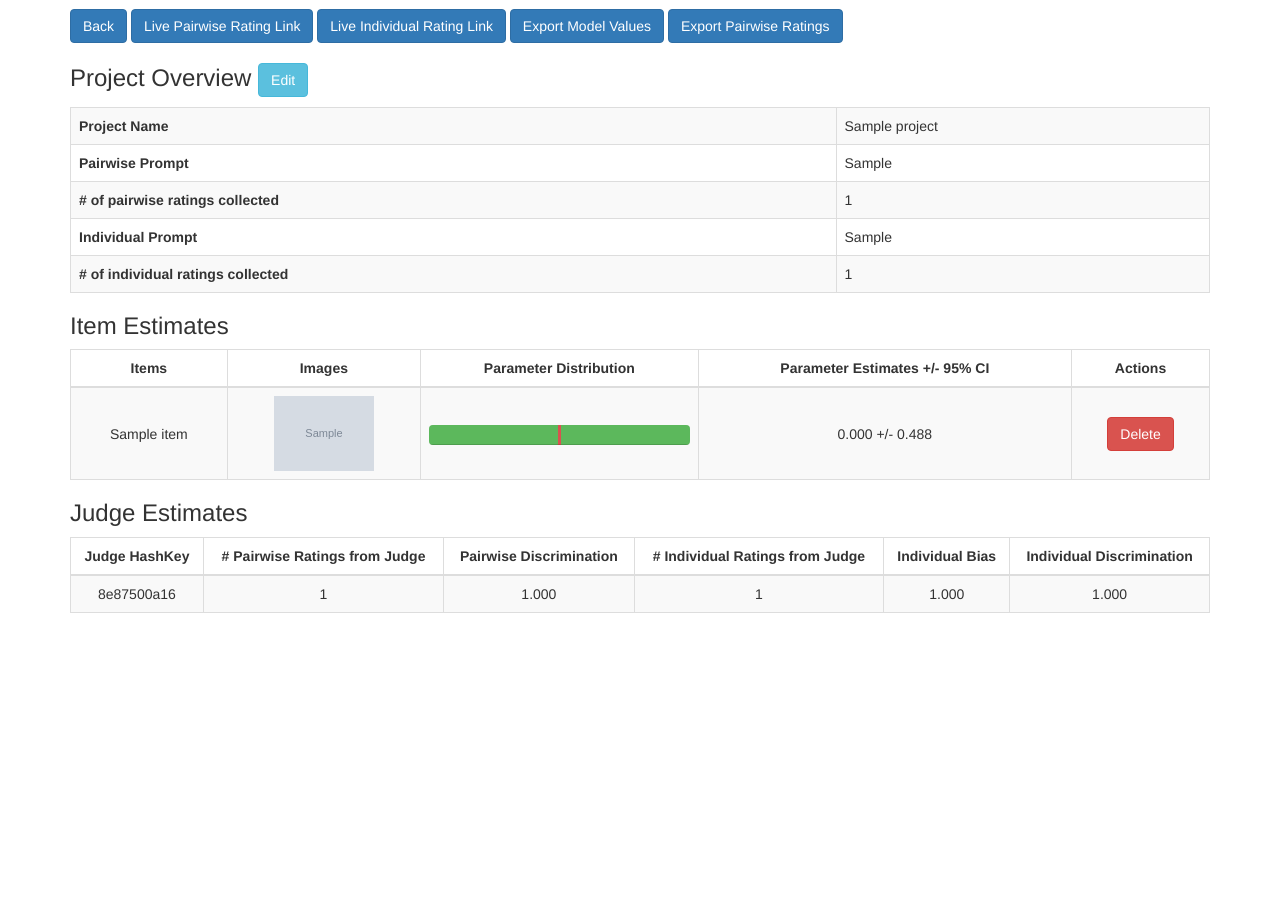
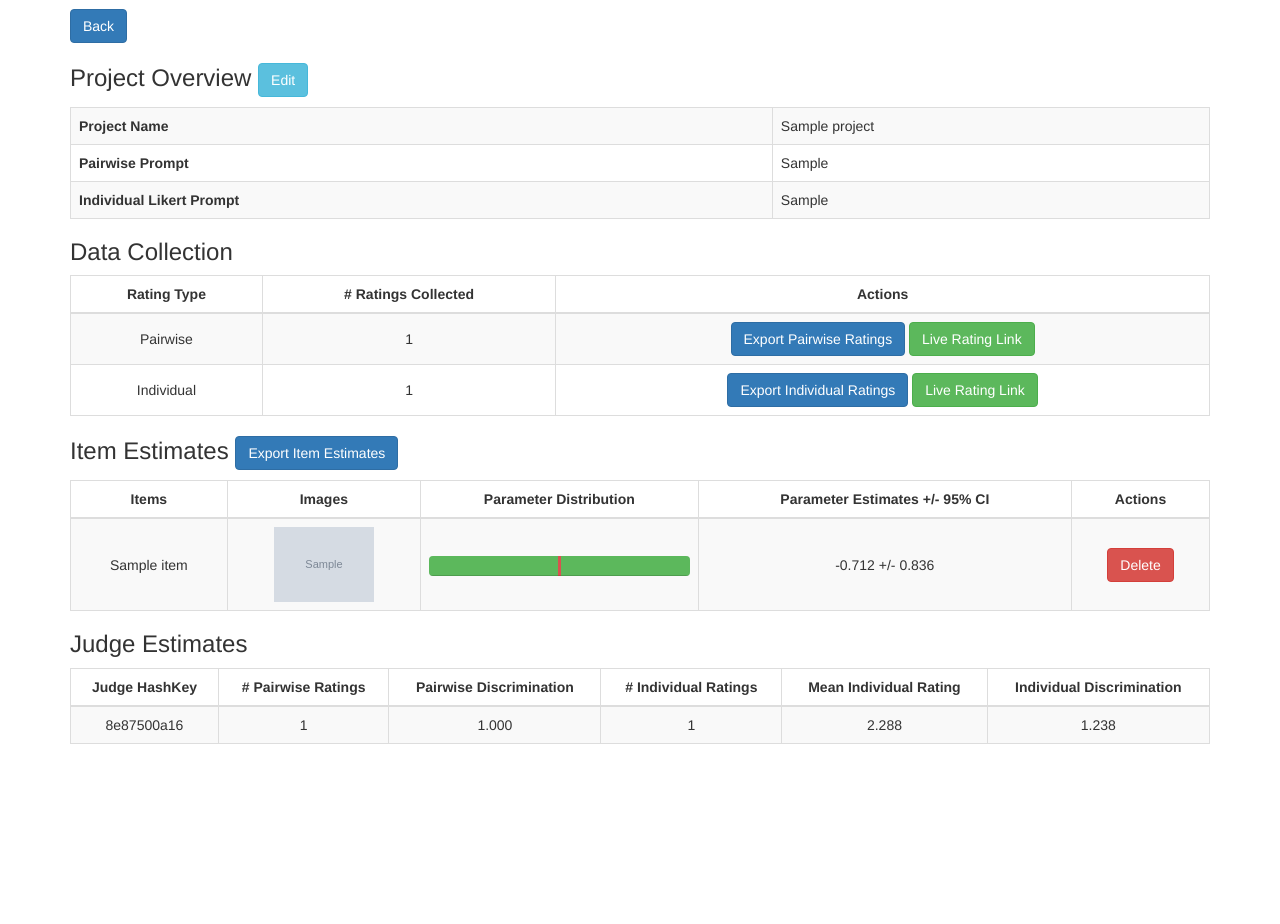
Before and after one commit to afcarl/humanranker, a Django app: page /view_project/1 in a window 1280 px wide. Shown: the part 51-975 px from the top of the page. Before the commit the page ends 664 px from the top, so only its background shows below. Run offline with Django 3.2, Linux system fonts and the light colour scheme; a user stored in the database is signed in; tables that the repository leaves empty hold one stand-in row (values such as "Sample post"); grey boxes marked "Sample" are stand-in pictures; style sheets or scripts are compiled from the project's sources; parts of the project's set-up code (start-up, migrations or seed data) failed here and were passed over; some libraries are stand-ins or nearby versions.

Commit message:
got the combined individual and pairwise model working and ready to go.

```diff
--- a/ranker/forms.py
+++ b/ranker/forms.py
@@ -27,7 +27,7 @@ class ProjectForm(ModelForm):
 
     class Meta:
         model = Project
-        fields = ['name', 'pairwise_prompt', 'individual_prompt']
+        fields = ['name', 'pairwise_prompt', 'individual_likert_prompt']
 
     def save_images(self):
         for item in self.cleaned_data['items']:
@@ -38,4 +38,4 @@ class ProjectUpdateForm(ModelForm):
 
     class Meta:
         model = Project
-        fields = ['name', 'pairwise_prompt', 'individual_prompt']
+        fields = ['name', 'pairwise_prompt', 'individual_likert_prompt']
--- a/ranker/static/ranker/css/style.less
+++ b/ranker/static/ranker/css/style.less
@@ -1,4 +1,8 @@
 @import (less) 'bootstrap.min.css';
+
+.table tbody>tr>td{
+    vertical-align: middle;
+}
 
 li a {
     color: green;
--- a/ranker/templates/ranker/create_project.html
+++ b/ranker/templates/ranker/create_project.html
@@ -33,9 +33,8 @@
         $('#id_name').attr('placeholder', "Creativity Ranking Project");
         $('#id_pairwise_prompt').attr('placeholder', "Which design is more creative?");
         $('#id_pairwise_prompt').attr('rows', "2");
-        $('#id_individual_prompt').attr('placeholder', "This design is creative.");
-        $('#id_individual_prompt').attr('rows', "2");
-        $('label[for="id_individual_prompt"]').text("Individual likert prompt:");
+        $('#id_individual_likert_prompt').attr('placeholder', "This design is creative.");
+        $('#id_individual_likert_prompt').attr('rows', "2");
     });
 </script>
 
--- a/ranker/templates/ranker/likert.html
+++ b/ranker/templates/ranker/likert.html
@@ -4,6 +4,10 @@
 {% endblock %}
 
 {% block content %}
+    <div style="padding: 20px;" class="text-center">
+        <h5>(Answer question at bottom)</h5>
+    </div>
+
     <div style="display:block; width: 100%; clear: both;">
         <div style="float:left; width: 100%; text-align:center; border-style:solid; border-width:3px;">
             <div id="image">
@@ -14,7 +18,7 @@
 
     <div style="display:block; width:100%; clear: both; padding: 20px;">
         <h4 style="margin-left: auto; margin-right: auto; width:
-        400px" class="text-center">{{ project.individual_prompt }}</h4>
+        400px" class="text-center">{{ project.individual_likert_prompt }}</h4>
         <div style="margin-left:auto; margin-right:auto; width: 300px;
             padding-left: 80px">
             <fieldset>
--- a/ranker/templates/ranker/rate.html
+++ b/ranker/templates/ranker/rate.html
@@ -4,11 +4,9 @@
 {% endblock %}
 
 {% block content %}
-    <!--<div style="padding: 20px;" class="text-center">
-        <h4>{{ project.pairwise_prompt }}</h4>
+    <div style="padding: 20px;" class="text-center">
         <h5>(Answer question at bottom)</h5>
     </div>
-    -->
 
     <div style="display:block; width: 100%; clear: both;">
         <div style="float:left; width: 49%; text-align:center; border-style:solid; border-width:3px;">
--- a/ranker/templates/ranker/update_project.html
+++ b/ranker/templates/ranker/update_project.html
@@ -33,9 +33,8 @@
         $('#id_name').attr('placeholder', "Creativity Ranking Project");
         $('#id_pairwise_prompt').attr('placeholder', "Which design is more creative?");
         $('#id_pairwise_prompt').attr('rows', "2");
-        $('#id_individual_prompt').attr('placeholder', "This design is creative.");
-        $('#id_individual_prompt').attr('rows', "2");
-        $('label[for="id_individual_prompt"]').text("Individual likert prompt:");
+        $('#id_individual_likert_prompt').attr('placeholder', "This design is creative.");
+        $('#id_individual_likert_prompt').attr('rows', "2");
     });
 </script>
 
--- a/ranker/templates/ranker/view_project.html
+++ b/ranker/templates/ranker/view_project.html
@@ -1,19 +1,10 @@
 {% extends "base.html" %}
-{% load tz %}
 
 {% block content %}
     <p>
         <div>
             <a class="btn btn-primary" href="{% url 'dashboard' %}"
                 role="button">Back</a>
-            <a class="btn btn-primary" href="{% url 'rate' project.id %}"
-                role="button">Live Pairwise Rating Link</a>
-            <a class="btn btn-primary" href="{% url 'likert' project.id %}"
-                role="button">Live Individual Rating Link</a>
-            <a class="btn btn-primary" href="{% url 'export_rankings' project.id %}"
-                role="button">Export Model Values</a>
-            <a class="btn btn-primary" href="{% url 'export_ratings' project.id %}"
-                role="button">Export Pairwise Ratings</a>
         </div>
     </p>
 
@@ -23,13 +14,40 @@
         <tbody>
         <tr><td><strong>Project Name</strong></td><td>{{ project.name }}</td></tr>
         <tr><td><strong>Pairwise Prompt</strong></td><td>{{ project.pairwise_prompt }}</td></tr>
-        <tr><td><strong># of pairwise ratings collected</strong></td><td>{{ project.ratings.all | length }}</td></tr>
-        <tr><td><strong>Individual Prompt</strong></td><td>{{ project.individual_prompt }}</td></tr>
-        <tr><td><strong># of individual ratings collected</strong></td><td>{{ project.likerts.all | length }}</td></tr>
+        <tr><td><strong>Individual Likert Prompt</strong></td><td>{{ project.individual_likert_prompt }}</td></tr>
         </tbody>
     </table>
 
-    <h3>Item Estimates</h3>
+    <h3>Data Collection </h3>
+    <table class="table table-striped table-bordered bottom-table text-center">
+        <thead>
+            <tr>
+                <th class="text-center">Rating Type</th>
+                <th class="text-center"># Ratings Collected</th>
+                <th class="text-center">Actions</th>
+        </thead>
+        <tbody>
+            <tr>
+                <td>Pairwise</td>
+                <td>{{ project.ratings.all | length }}</td>
+                <td><a class="btn btn-primary" href="{% url 'export_ratings' project.id %}"
+                role="button">Export Pairwise Ratings</a> <a class="btn
+                btn-success" href="{% url 'likert' project.id %}"
+                        role="button">Live Rating Link</a></td>
+            </tr>
+            <tr>
+                <td>Individual</td>
+                <td>{{ project.likerts.all | length }}</td>
+                <td><a class="btn btn-primary" href="{% url 'export_likerts' project.id %}"
+                role="button">Export Individual Ratings</a> <a class="btn
+                btn-success" href="{% url 'likert' project.id %}"
+                        role="button">Live Rating Link</a></td>
+            </tr>
+        </tbody>
+    </table>
+
+    <h3>Item Estimates <a class="btn btn-primary" href="{% url 'export_rankings' project.id %}"
+                role="button">Export Item Estimates</a></h3>
     <table class="table table-striped table-bordered bottom-table">
         <thead>
             <tr>
@@ -94,10 +112,10 @@
             <tr>
                 <!--<th class="text-center">Judge ID</th>-->
                 <th class="text-center">Judge HashKey</th>
-                <th class="text-center"># Pairwise Ratings from Judge</th>
+                <th class="text-center"># Pairwise Ratings</th>
                 <th class="text-center">Pairwise Discrimination</th>
-                <th class="text-center"># Individual Ratings from Judge</th>
-                <th class="text-center">Individual Bias</th>
+                <th class="text-center"># Individual Ratings</th>
+                <th class="text-center">Mean Individual Rating</th>
                 <th class="text-center">Individual Discrimination</th>
             </tr>
         </thead>
@@ -107,10 +125,10 @@
                 <!--<td style="vertical-align: middle" class="text-center"> {{ judge.id }} </a></td>-->
                 <td style="vertical-align: middle" class="text-center"> {{ judge.get_hashkey }} </a></td>
                 <td style="vertical-align: middle" class="text-center"> {{ judge.ratings.all |length }} </a></td>
-                <td style="vertical-align: middle" class="text-center">{{ judge.pairwise_discrimination|floatformat:"3" }}</td>
+                <td style="vertical-align: middle" class="text-center">{{ judge.discrimination|floatformat:"3" }}</td>
                 <td style="vertical-align: middle" class="text-center"> {{ judge.likerts.all |length }} </a></td>
-                <td style="vertical-align: middle" class="text-center">{{ judge.individual_bias|floatformat:"3" }}</td>
-                <td style="vertical-align: middle" class="text-center">{{ judge.individual_discrimination|floatformat:"3" }}</td>
+                <td style="vertical-align: middle" class="text-center">{{ judge.bias|floatformat:"3" }}</td>
+                <td style="vertical-align: middle" class="text-center">{{ judge.precision|floatformat:"3" }}</td>
             </tr>
             {% endfor %}
         </tbody>
--- a/ranker/urls.py
+++ b/ranker/urls.py
@@ -25,6 +25,8 @@ urlpatterns = patterns('',
         name='export_rankings'),
     url(r'^export_ratings/(?P<project_id>\d+)$', views.export_ratings,
         name='export_ratings'),
+    url(r'^export_likerts/(?P<project_id>\d+)$', views.export_likerts,
+        name='export_likerts'),
     url(r'^delete_item/(?P<item_id>\d+)$', views.delete_item,
         name='delete_item'),
     url(r'^view_item/(?P<item_id>\d+)$', views.view_item,
--- a/ranker/views.py
+++ b/ranker/views.py
@@ -34,8 +34,11 @@ discrim_std = 1.0
 bias_mean = 3.0
 bias_std = 1.0
 
-noise_mean = 1.0
-noise_std = 1 - sqrt(0.5) # produces a discrimination of mean 1 std 1
+#noise_mean = 1.0
+#noise_std = 1 - sqrt(0.5) # produces a discrimination of mean 1 std 1
+
+prec_mean = 1.0
+prec_std = 1.0
 
 def register(request):
     if request.method == 'POST':
@@ -119,7 +122,7 @@ def ll_combined(x, *args):
     ids = {i:idx for idx, i in enumerate(args[0])}
     discids = {i:idx + len(ids) for idx, i in enumerate(args[1])}
     biasids = {i:idx + len(ids) + len(discids) for idx, i in enumerate(args[1])}
-    noiseids = {i:idx + len(ids) + 2*len(discids) for idx, i in enumerate(args[1])}
+    precids = {i:idx + len(ids) + 2*len(discids) for idx, i in enumerate(args[1])}
     ratings = args[2]
     likerts = args[3]
     #ratings = Rating.objects.filter(Q(left__in=ids)|Q(right__in=ids))
@@ -138,8 +141,10 @@ def ll_combined(x, *args):
     for l in likerts:
         u = x[ids[l.item.id]]
         b = x[biasids[l.judge.id]]
-        n = x[noiseids[l.judge.id]]
-        ll += -log(n) - (((l.value - b - u) * (l.value - b - u)) / (2 * n * n))
+        p = x[precids[l.judge.id]]
+        #n = sqrt(1/p)
+
+        ll += (1/2)*log(p) - (p * ((l.value - b - u) * (l.value - b - u)) / 2)
 
     # Regularization
     # Normal prior on means
@@ -157,7 +162,7 @@ def ll_combined(x, *args):
     judge_reg = ((-1.0 / (2 * discrim_std * discrim_std))
                  * judge_reg)
 
-    # Normal prior on individual bias
+    # Normal prior on bias
     bias_reg = 0.0
     for i in biasids:
         diff = x[biasids[i]] - bias_mean
@@ -165,21 +170,21 @@ def ll_combined(x, *args):
     bias_reg = ((-1.0 / (2 * bias_std * bias_std))
                           * bias_reg)
 
-    # Normal prior on individual noise
-    noise_reg = 0.0
-    for i in noiseids:
-        diff = x[noiseids[i]] - noise_mean
-        noise_reg += diff * diff
-    noise_reg = ((-1.0 / (2 * noise_std * noise_std))
-                            * noise_reg)
+    # Normal prior on precision
+    prec_reg = 0.0
+    for i in precids:
+        diff = x[precids[i]] - prec_mean
+        prec_reg += diff * diff
+    prec_reg = ((-1.0 / (2 * prec_std * prec_std))
+                            * prec_reg)
 
-    return -1.0 * (ll + item_reg + judge_reg + bias_reg + noise_reg)
+    return -1.0 * (ll + item_reg + judge_reg + bias_reg + prec_reg)
 
 def ll_combined_grad(x, *args):
     ids = {i:idx for idx, i in enumerate(args[0])}
     discids = {i:idx + len(ids) for idx, i in enumerate(args[1])}
     biasids = {i:idx + len(ids) + len(discids) for idx, i in enumerate(args[1])}
-    noiseids = {i:idx + len(ids) + 2*len(discids) for idx, i in enumerate(args[1])}
+    precids = {i:idx + len(ids) + 2*len(discids) for idx, i in enumerate(args[1])}
     ratings = args[2]
     likerts = args[3]
     #ratings = Rating.objects.filter(Q(left__in=ids)|Q(right__in=ids))
@@ -200,13 +205,13 @@ def ll_combined_grad(x, *args):
     for l in likerts:
         u = x[ids[l.item.id]]
         b = x[biasids[l.judge.id]]
-        n = x[noiseids[l.judge.id]]
+        prec = x[precids[l.judge.id]]
+        n = sqrt(1/p)
 
-        prec = 1 / (n * n)
         error = (l.value - b - u)
         grad[ids[l.item.id]] += prec * error
         grad[biasids[l.judge.id]] += prec * error
-        grad[noiseids[l.judge.id]] += -(1 / n) + ((error * error) / (n * n * n))
+        grad[precids[l.judge.id]] += (1 / (2 * prec)) - (error * error)/2
 
     # Regularization
     # Normal prior on means
@@ -228,12 +233,12 @@ def ll_combined_grad(x, *args):
     bias_reg = (-1.0 / (bias_std * bias_std)) * bias_reg
 
     # Normal prior on noise
-    noise_reg = np.array([0.0 for v in x])
-    for i in noiseids:
-        noise_reg[noiseids[i]] += (x[noiseids[i]] - noise_mean)
-    noise_reg = (-1.0 / (noise_std * noise_std)) * noise_reg
+    prec_reg = np.array([0.0 for v in x])
+    for i in precids:
+        prec_reg[precids[i]] += (x[precids[i]] - prec_mean)
+    prec_reg = (-1.0 / (prec_std * prec_std)) * prec_reg
 
-    return -1 * (grad + item_reg + judge_reg + bias_reg + noise_reg)
+    return -1 * (grad + item_reg + judge_reg + bias_reg + prec_reg)
 
 def ll_2p(x, *args):
     ids = {i:idx for idx, i in enumerate(args[0])}
@@ -314,10 +319,11 @@ def update_model(project_id):
     likerts = Likert.objects.filter(item__in=ids).distinct()
 
     x0 = [item.mean for item in items]
-    x0 += [judge.pairwise_discrimination for judge in judges]
-    x0 += [judge.individual_bias for judge in judges]
-    x0 += [judge.individual_noise for judge in judges]
+    x0 += [judge.discrimination for judge in judges]
+    x0 += [judge.bias for judge in judges]
+    x0 += [judge.precision for judge in judges]
 
+    #print(x0)
     #from scipy.optimize import check_grad, approx_fprime
     #print(check_grad(ll_combined, ll_combined_grad, x0, tuple(ids), tuple(jids),
     #                                         ratings, likerts))
@@ -328,17 +334,17 @@ def update_model(project_id):
     bounds = [('-inf','inf') for v in ids]
     bounds += [(0.001,'inf') for v in jids]
     bounds += [('-inf','inf') for v in jids]
-    bounds += [(0.28,31.62) for v in jids]
+    bounds += [(0.001,'inf') for v in jids]
 
     result = fmin_tnc(ll_combined, x0,
                       #approx_grad=True,
-                      fprime=ll_2p_grad,
+                      fprime=ll_combined_grad,
                       args=(tuple(ids), tuple(jids), ratings, likerts),
                       bounds=bounds,
                       disp=False)[0]
 
     ######## 2PL #############
-    #x0 = [item.mean for item in items] + [judge.pairwise_discrimination for judge in judges]
+    #x0 = [item.mean for item in items] + [judge.discrimination for judge in judges]
     ##x0 = [2 * (random.random() - 0.5) for item in items] + [3 * random.random() for judge in judges]
     ##x0 = [0.0 for item in items] + [1.0 for judge in judges]
 
@@ -357,9 +363,9 @@ def update_model(project_id):
     #print(result)
 
     ids = {i: idx for idx, i in enumerate(ids)}
-    jids = {i: idx + len(ids) for idx, i in enumerate(jids)}
+    discids = {i: idx + len(ids) for idx, i in enumerate(jids)}
     biasids = {i: idx + len(ids) + len(jids) for idx, i in enumerate(jids)}
-    noiseids = {i: idx + len(ids) + 2 * len(jids) for idx, i in enumerate(jids)}
+    precids = {i: idx + len(ids) + 2 * len(jids) for idx, i in enumerate(jids)}
 
     for item in items:
         item.mean = result[ids[item.id]]
@@ -367,16 +373,16 @@ def update_model(project_id):
         item.save()
 
     for judge in judges:
-        judge.pairwise_discrimination = result[jids[judge.id]]
-        judge.individual_bias = result[biasids[judge.id]]
-        judge.individual_noise = result[noiseids[judge.id]]
+        judge.discrimination = result[discids[judge.id]]
+        judge.bias = result[biasids[judge.id]]
+        judge.precision = result[precids[judge.id]]
         judge.save()
 
     # compute the stds
     d2ll = np.array([0.0 for item in items])
 
     for r in ratings:
-        d = r.judge.pairwise_discrimination
+        d = r.judge.discrimination
         left = r.left.mean
         right = r.right.mean
         p = 1.0 / (1.0 + expz(-1 * d * (left-right)))
@@ -385,21 +391,17 @@ def update_model(project_id):
         d2ll[ids[r.right.id]] += d * d * p * q
 
     for l in likerts:
-        noise = l.judge.individual_noise
-        d2ll[ids[l.item.id]] += 1 / (noise * noise)
+        d2ll[ids[l.item.id]] += l.judge.precision
 
     # regularization terms
     for i,v in enumerate(d2ll):
         d2ll[i] += len(ids) / (item_std * item_std)
 
-        d2ll[i] += (len(jids) / (discrim_std *
-                                discrim_std))
+        d2ll[i] += (len(discids) / (discrim_std * discrim_std))
 
-        d2ll[i] += (len(jids) / (bias_std *
-                                bias_std))
+        d2ll[i] += (len(biasids) / (bias_std * bias_std))
 
-        d2ll[i] += (len(jids) / (noise_std *
-                                noise_std))
+        d2ll[i] += (len(precids) / (prec_std * prec_std))
     #print(d2ll)
 
     std = 1.0 / np.sqrt(d2ll)
@@ -620,14 +622,13 @@ def export_rankings(request, project_id):
     items = Item.objects.filter(project=project).distinct()
 
     response = HttpResponse(content_type='text/csv')
-    response['Content-Disposition'] = 'attachment; filename="measure-export-' + str(project.id) + '.csv"'
+    response['Content-Disposition'] = 'attachment; filename="item-estimate-export-' + str(project.id) + '.csv"'
 
     writer = csv.writer(response)
     writer.writerow(['id', 'name', 'parameter estimate',
-                     '95% confidence interval', 'pairwise prompt'])
+                     '+/- 95% confidence interval'])
     for item in items:
-        writer.writerow([item.id, item.name, item.mean, item.conf, '"' +
-                         project.pairwise_prompt + '"'])
+        writer.writerow([item.id, item.name, item.mean, item.conf])
 
     return response
 
@@ -642,7 +643,7 @@ def export_ratings(request, project_id):
     ratings = Rating.objects.filter(project=project).distinct()
 
     response = HttpResponse(content_type='text/csv')
-    response['Content-Disposition'] = 'attachment; filename="measure-export-' + str(project.id) + '.csv"'
+    response['Content-Disposition'] = 'attachment; filename="pairwise-export-' + str(project.id) + '.csv"'
 
     writer = csv.writer(response)
     writer.writerow(['rating_id', 'left_item_id', 'right_item_id',
@@ -654,3 +655,28 @@ def export_ratings(request, project_id):
                          r.judge.get_hashkey()])
 
     return response
+
+@login_required
+def export_likerts(request, project_id):
+    project = Project.objects.get(id=project_id)
+
+    if not request.user == project.user:
+        messages.error(request, "Sorry! You do not have permission to view this project.")
+        return HttpResponseRedirect(reverse('dashboard'))
+
+    likerts = Likert.objects.filter(project=project).distinct()
+
+    response = HttpResponse(content_type='text/csv')
+    response['Content-Disposition'] = 'attachment; filename="individual-export-' + str(project.id) + '.csv"'
+
+    writer = csv.writer(response)
+    writer.writerow(['likert_id', 'item_id', 'item_name',
+                     'rating_value (5=strongly agree, 1=strongly disagree)',
+                     'judge_id', 'judge_hash'])
+    for l in likerts:
+        writer.writerow([l.id, l.item.id, l.item.name,
+                         l.value,
+                         l.judge.id,
+                         l.judge.get_hashkey()])
+
+    return response
```
Also changed, not shown: ranker/models.py (+5 -8 lines).
